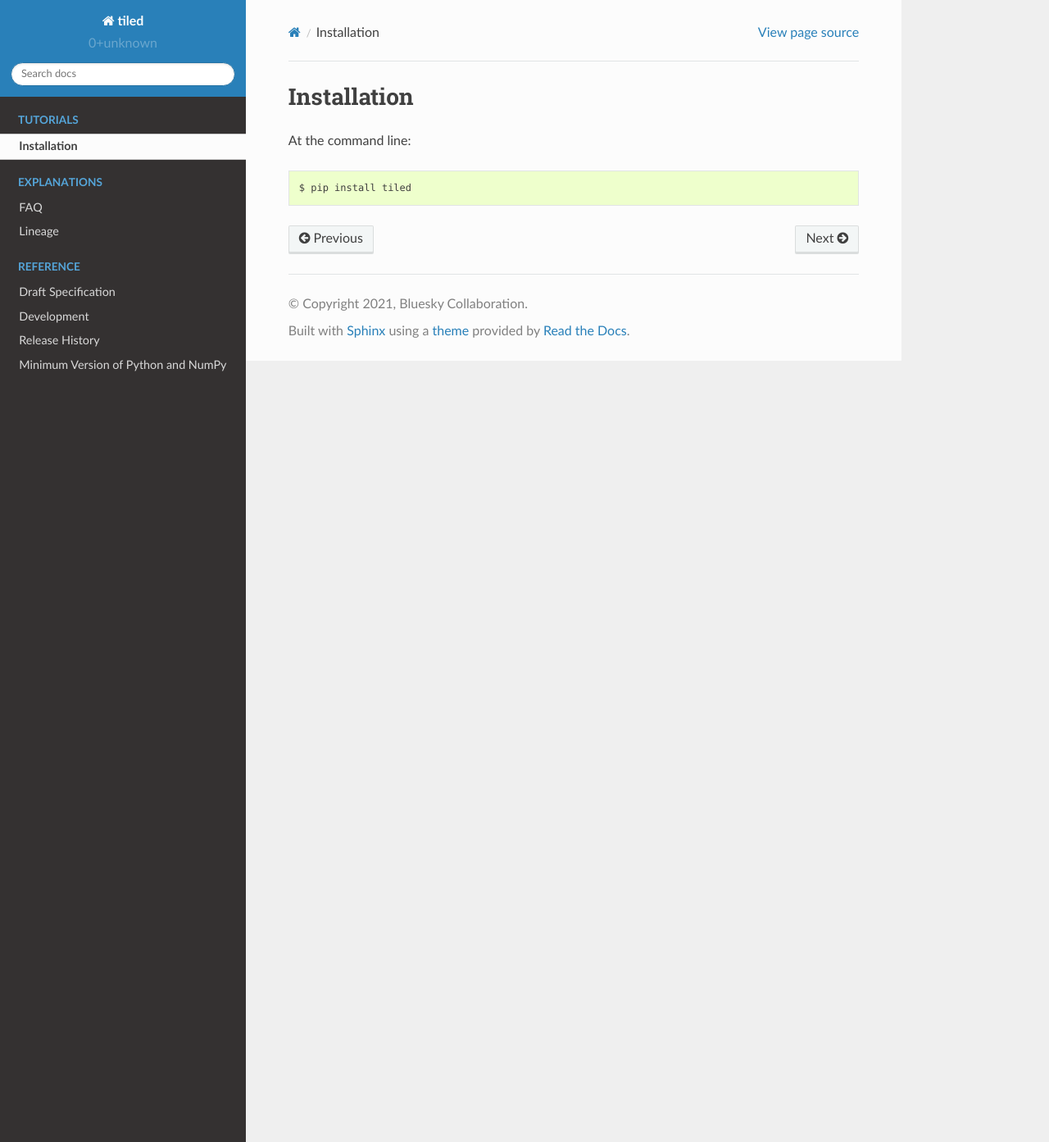
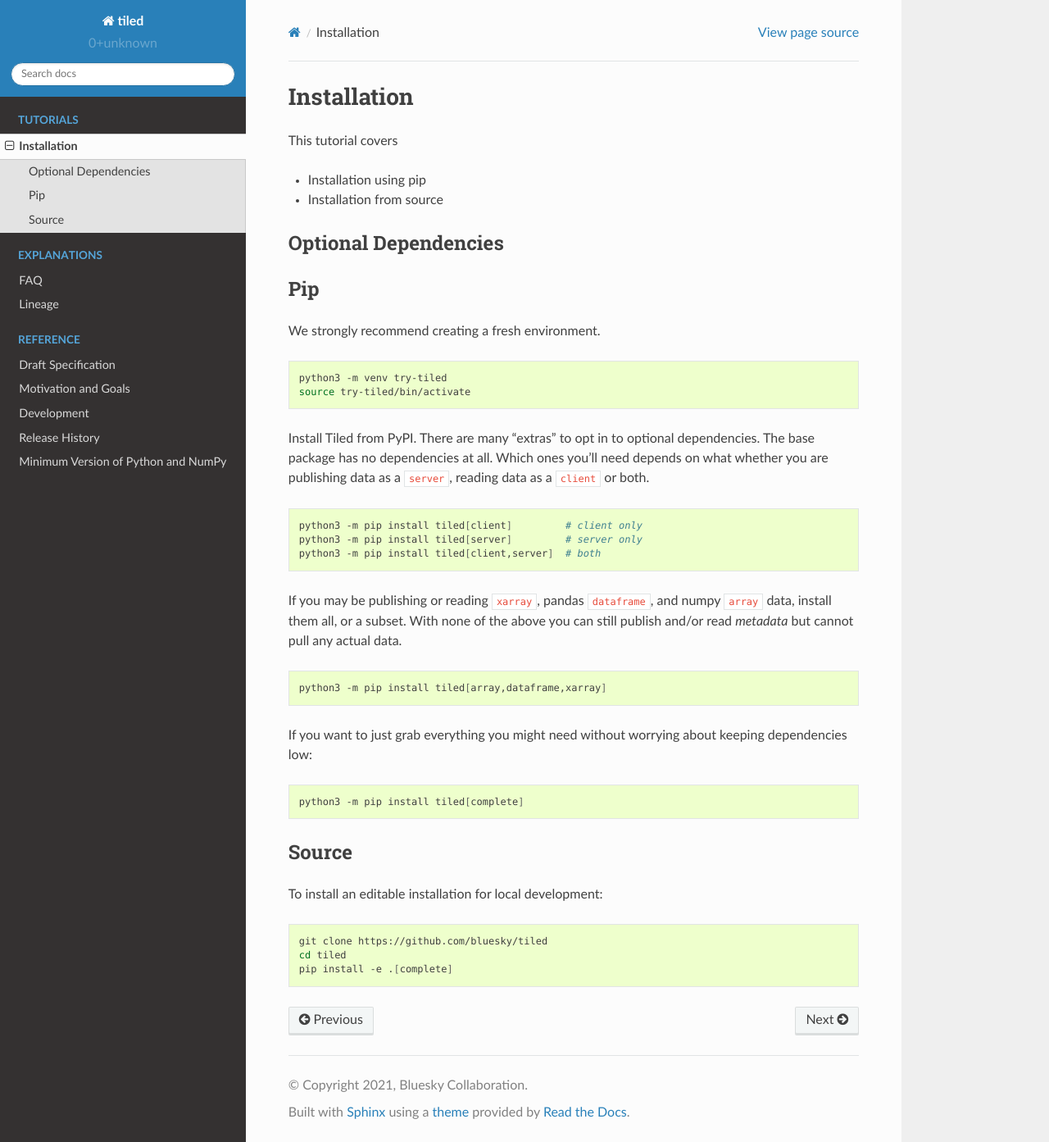
Before and after one commit to bluesky/tiled, a Sphinx documentation site: the page built from docs/source/installation.rst, in a window 1280 px wide and 1393 px high. Shown: the whole window at 82% size. Built offline with Sphinx 7.4.7 and the Read the Docs theme 2.0.0, drawn with Linux system fonts in a browser that asks for light colours.

Commit message:
More docs

```diff
--- a/docs/source/installation.rst
+++ b/docs/source/installation.rst
@@ -2,6 +2,56 @@
 Installation
 ============
 
-At the command line::
+This tutorial covers
 
-    $ pip install tiled
+* Installation using pip
+* Installation from source
+
+Optional Dependencies
+---------------------
+
+Pip
+---
+
+We strongly recommend creating a fresh environment.
+
+.. code:: bash
+
+   python3 -m venv try-tiled
+   source try-tiled/bin/activate
+
+Install Tiled from PyPI. There are many "extras" to opt in to optional dependencies.
+The base package has no dependencies at all. Which ones you'll need depends on what
+whether you are publishing data as a ``server``, reading data as a ``client`` or both.
+
+.. code:: bash
+
+   python3 -m pip install tiled[client]         # client only
+   python3 -m pip install tiled[server]         # server only
+   python3 -m pip install tiled[client,server]  # both
+
+If you may be publishing or reading ``xarray``, pandas ``dataframe``, and numpy
+``array`` data, install them all, or a subset. With none of the above you can
+still publish and/or read *metadata* but cannot pull any actual data.
+
+.. code:: bash
+
+   python3 -m pip install tiled[array,dataframe,xarray]
+
+If you want to just grab everything you might need without worrying about keeping
+dependencies low:
+
+.. code:: bash
+
+   python3 -m pip install tiled[complete]
+
+Source
+------
+
+To install an editable installation for local development:
+
+.. code:: bash
+
+   git clone https://github.com/bluesky/tiled
+   cd tiled
+   pip install -e .[complete]
```
Also changed, not shown: docs/source/index.md (+1 -0 lines), docs/source/motivation.md (+13 -8 lines).
